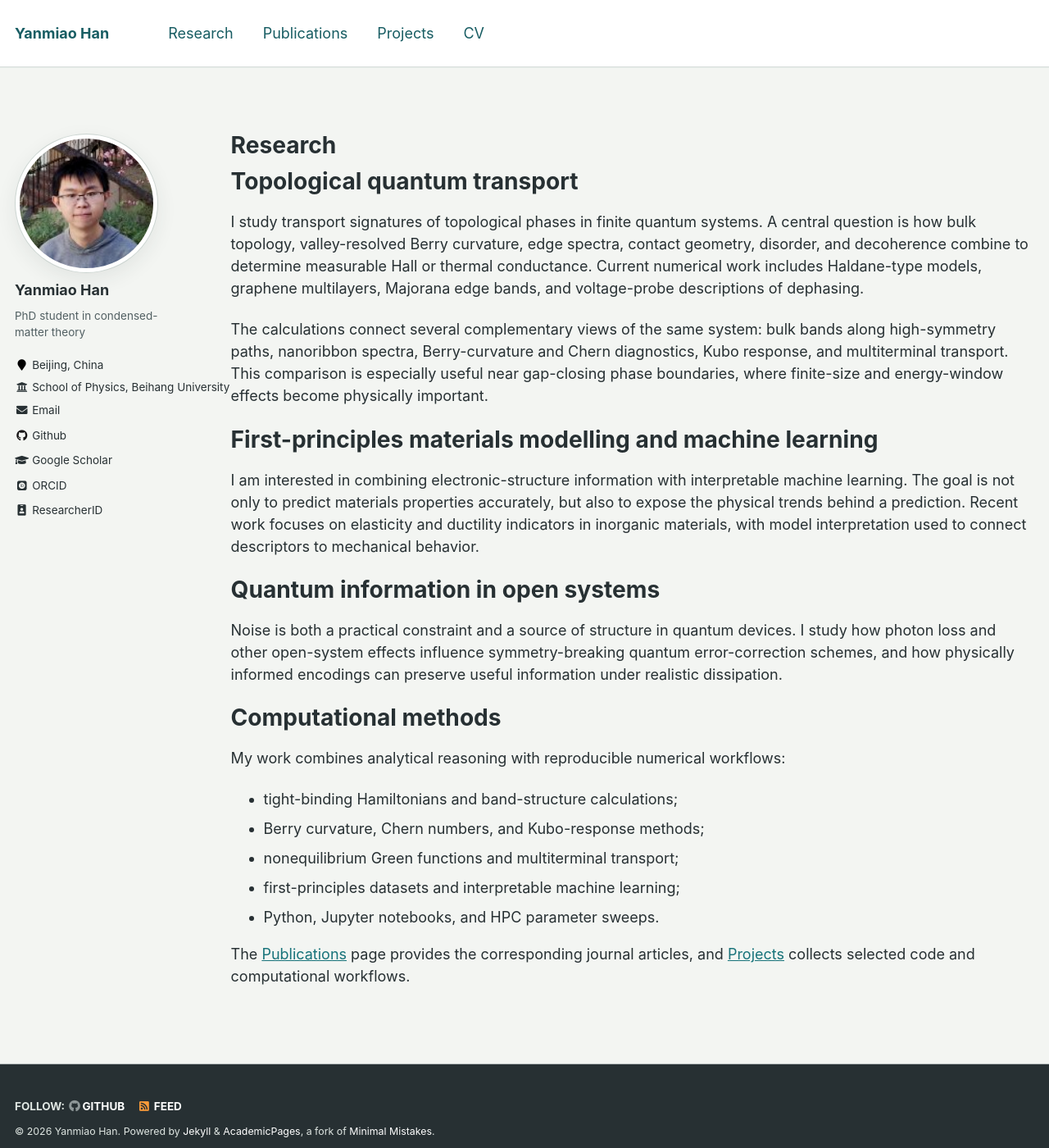
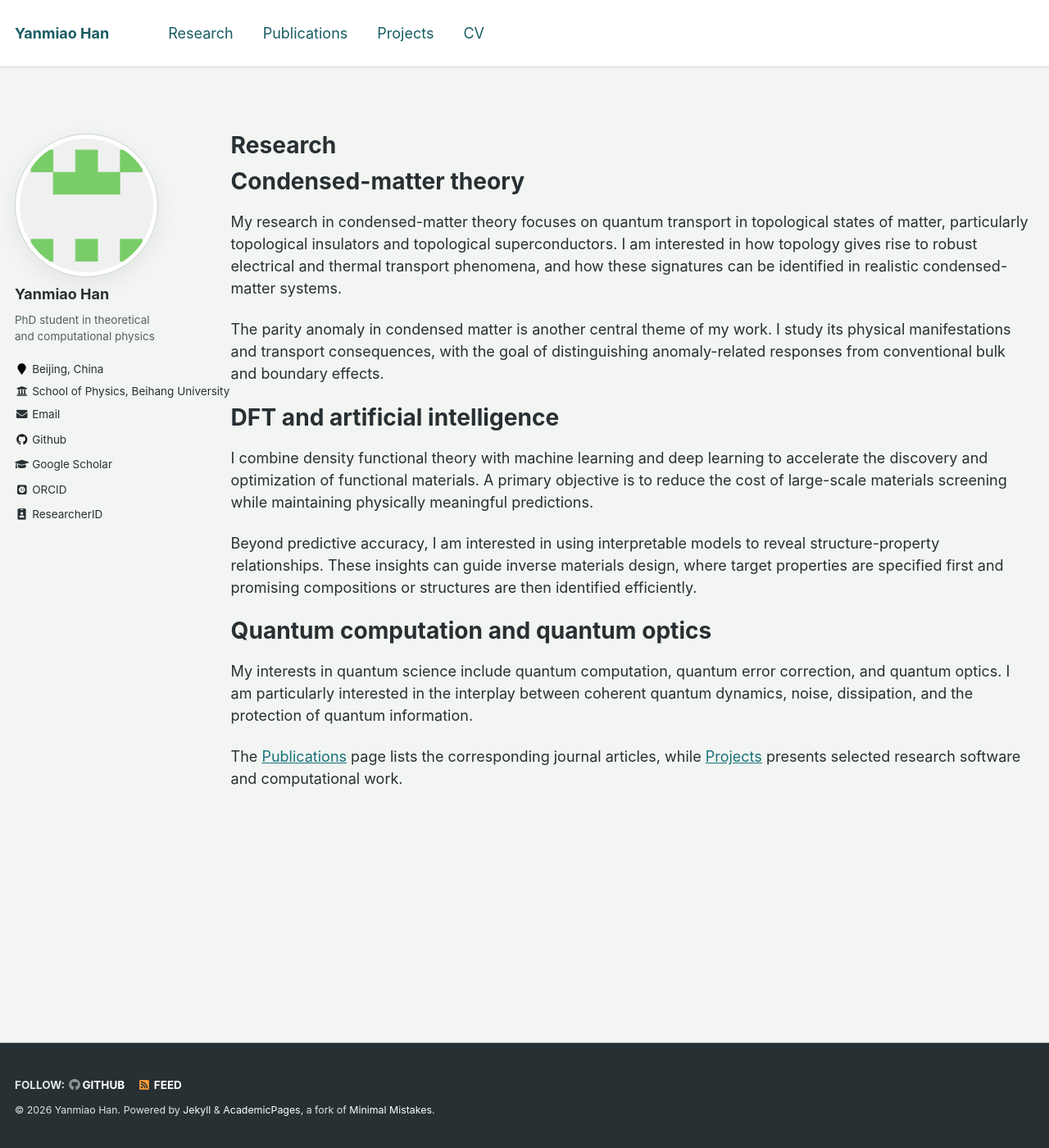
Before and after one commit to hanym-gif/hanym-gif, a Jekyll site: the page built from _pages/research.md, in a window 1280 px wide and 1400 px high. Shown: the whole window at 82% size. Built offline with Jekyll 4.4.1, drawn with Linux system fonts in a browser that asks for light colours.

Commit message:
Refine research profile and replace avatar

```diff
--- a/_config.yml
+++ b/_config.yml
@@ -3,7 +3,7 @@ locale                   : "en-US"
 title                    : "Yanmiao Han"
 title_separator          : "-"
 name                     : &name "Yanmiao Han"
-description              : &description "PhD student in condensed-matter theory at Beihang University."
+description              : &description "PhD student working on condensed-matter theory, AI for materials, and quantum science at Beihang University."
 url                      : "https://hanym-gif.github.io"
 baseurl                  : "/hanym-gif"
 repository               : "hanym-gif/hanym-gif"
@@ -18,7 +18,7 @@ talkmap_link             : false
 author:
   name             : "Yanmiao Han"
   avatar           : "profile.png"
-  bio              : "PhD student in condensed-matter theory"
+  bio              : "PhD student in theoretical and computational physics"
   location         : "Beijing, China"
   employer         : "School of Physics, Beihang University"
   email            : "ymhan@buaa.edu.cn"
--- a/_pages/research.md
+++ b/_pages/research.md
@@ -2,36 +2,27 @@
 layout: archive
 title: "Research"
 permalink: /research/
-excerpt: "Research interests and methods"
+excerpt: "Research interests"
 author_profile: true
 ---
 
-Topological quantum transport
+Condensed-matter theory
 ======
 
-I study transport signatures of topological phases in finite quantum systems. A central question is how bulk topology, valley-resolved Berry curvature, edge spectra, contact geometry, disorder, and decoherence combine to determine measurable Hall or thermal conductance. Current numerical work includes Haldane-type models, graphene multilayers, Majorana edge bands, and voltage-probe descriptions of dephasing.
+My research in condensed-matter theory focuses on quantum transport in topological states of matter, particularly topological insulators and topological superconductors. I am interested in how topology gives rise to robust electrical and thermal transport phenomena, and how these signatures can be identified in realistic condensed-matter systems.
 
-The calculations connect several complementary views of the same system: bulk bands along high-symmetry paths, nanoribbon spectra, Berry-curvature and Chern diagnostics, Kubo response, and multiterminal transport. This comparison is especially useful near gap-closing phase boundaries, where finite-size and energy-window effects become physically important.
+The parity anomaly in condensed matter is another central theme of my work. I study its physical manifestations and transport consequences, with the goal of distinguishing anomaly-related responses from conventional bulk and boundary effects.
 
-First-principles materials modelling and machine learning
+DFT and artificial intelligence
 ======
 
-I am interested in combining electronic-structure information with interpretable machine learning. The goal is not only to predict materials properties accurately, but also to expose the physical trends behind a prediction. Recent work focuses on elasticity and ductility indicators in inorganic materials, with model interpretation used to connect descriptors to mechanical behavior.
+I combine density functional theory with machine learning and deep learning to accelerate the discovery and optimization of functional materials. A primary objective is to reduce the cost of large-scale materials screening while maintaining physically meaningful predictions.
 
-Quantum information in open systems
+Beyond predictive accuracy, I am interested in using interpretable models to reveal structure-property relationships. These insights can guide inverse materials design, where target properties are specified first and promising compositions or structures are then identified efficiently.
+
+Quantum computation and quantum optics
 ======
 
-Noise is both a practical constraint and a source of structure in quantum devices. I study how photon loss and other open-system effects influence symmetry-breaking quantum error-correction schemes, and how physically informed encodings can preserve useful information under realistic dissipation.
+My interests in quantum science include quantum computation, quantum error correction, and quantum optics. I am particularly interested in the interplay between coherent quantum dynamics, noise, dissipation, and the protection of quantum information.
 
-Computational methods
-======
-
-My work combines analytical reasoning with reproducible numerical workflows:
-
-* tight-binding Hamiltonians and band-structure calculations;
-* Berry curvature, Chern numbers, and Kubo-response methods;
-* nonequilibrium Green functions and multiterminal transport;
-* first-principles datasets and interpretable machine learning;
-* Python, Jupyter notebooks, and HPC parameter sweeps.
-
-The [Publications]({{ site.baseurl }}/publications/) page provides the corresponding journal articles, and [Projects]({{ site.baseurl }}/projects/) collects selected code and computational workflows.
+The [Publications]({{ site.baseurl }}/publications/) page lists the corresponding journal articles, while [Projects]({{ site.baseurl }}/projects/) presents selected research software and computational work.
```
Also changed, not shown: _pages/about.md (+8 -7 lines), _pages/cv.md (+3 -4 lines), _pages/projects.md (+5 -5 lines), images/profile.png.
